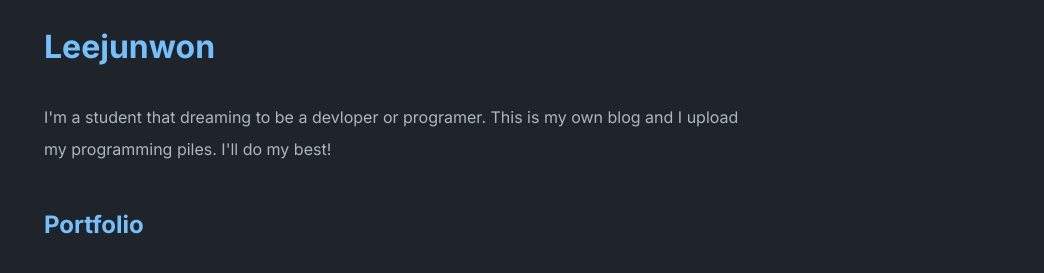
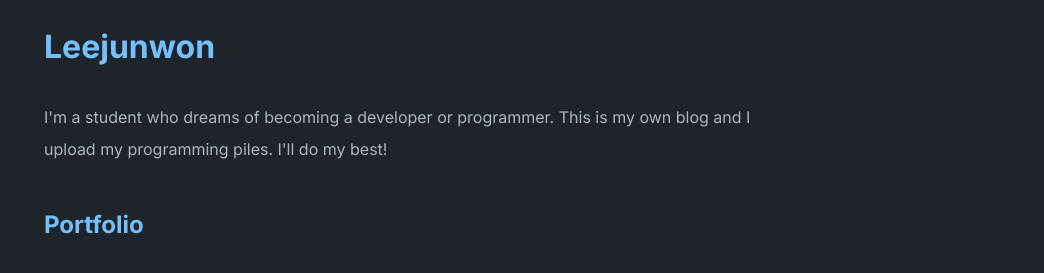
Before and after one commit to leejw4521/leejw4521.github.com, a Jekyll site: the page built from index.md, in a window 1280 px wide. Shown: the part 132-405 px from the top of the page, without its empty margins (236-1280 px from the left). Built offline with Jekyll 4.4.1, drawn with Linux system fonts in a browser that asks for light colours.

Commit message:
Update _config.yml

```diff
--- a/_config.yml
+++ b/_config.yml
@@ -2,7 +2,7 @@ title: Leejunwon
 author: Abhinav Saxena
 url: https://www.abhinavsaxena.com/moonwalk # root address of the site
 description: > # description of the site (multiple lines allowed)
-  I'm a student that dreaming to be a devloper or programer. This is my own blog and I upload my programming piles. I'll do my best!
+  I'm a student who dreams of becoming a developer or programmer. This is my own blog and I upload my programming piles. I'll do my best!
 
 permalink: /:slug
 
```
